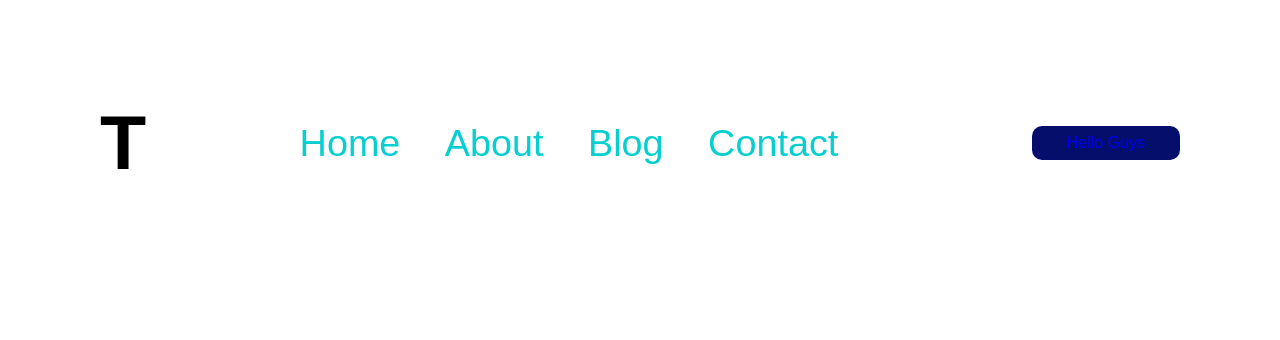
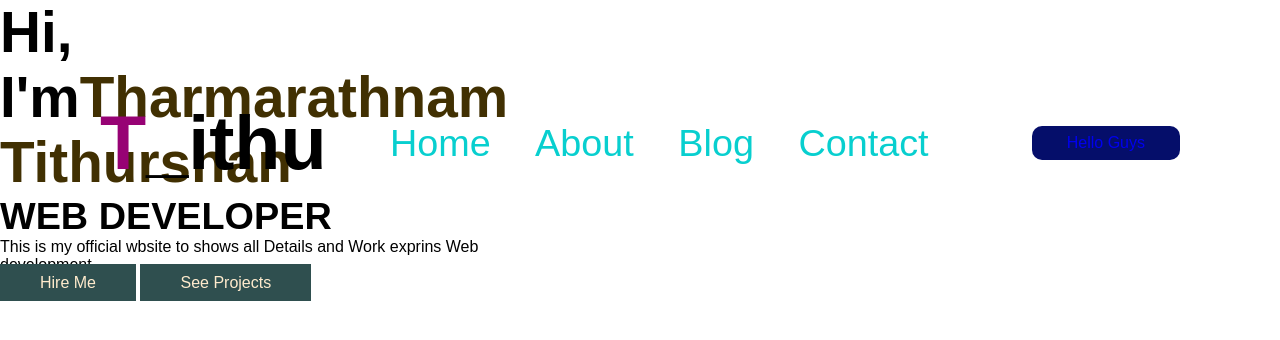
Before and after one commit to tithu001/t_ithu, a plain HTML site: page index.html in a window 1280 px wide. Drawn offline with Linux system fonts and the light colour scheme; a web font is replaced by a local one.

Commit message:
add index.html

```diff
--- a/index.html
+++ b/index.html
@@ -12,7 +12,7 @@
 <body>
 
     <header>
-        <h2 class="logo"><span>T</span></h2>
+        <h2 class="logo"><span>T</span>_ithu</h2>
         <nav class="navigation">
             <a href="#">Home</a>
             <a href="#">About</a>
@@ -22,6 +22,19 @@
         <a href="#" class="btn-talk">Hello Guys</a>
     </header>
 
+    <section class="Home">
+        <div class="content">
+            <h2>Hi, I'm<span>Tharmarathnam Tithurshan</span></h2>
+            <h4>WEB DEVELOPER</h4>
+            <p>This is my official wbsite to shows all Details and Work exprins Web development</p>
+            <div class="btn-group">
+                <a href="#">Hire Me</a>
+                <a href="#">See Projects</a>
+            </div>
+        </div>
+    </section>
+
+
 </body>
 
 </html>
--- a/style.css
+++ b/style.css
@@ -25,7 +25,9 @@ header {
     cursor: default;
 }
 
-
+.logo span {
+    color:rgb(151, 2, 116);
+}
 
 .navigation a {
     font-size: 1cm;
@@ -37,7 +39,7 @@ header {
 }
 
 .navigation a:hover {
-    color: rgb(158, 155, 157);
+    color: rgb(109, 43, 87);
 }
 
 .btn-talk {
@@ -55,3 +57,39 @@ header {
     color:black;
     background: transparent;
 }
+
+.home {
+    position: relative;
+    width: 100%;
+    height: 100vh;
+    background: url('001.jpg');
+    background-size: cover;
+    background-position: center;
+    display: flex;
+    align-items: center;
+    padding: 30px 100px;
+}
+
+.content {
+    max-width: 500px;
+    color: rgb(0, 0, 0);
+}
+
+.content h2 {
+    font-size: 1.5cm;
+}
+
+.content h2 span {
+    color: rgb(65, 48, 2);
+}
+
+.content h4 {
+    font-size: 1cm;
+}
+
+.btn-group a {
+    color: blanchedalmond;
+    text-decoration: none;
+    padding: 10px 40px;
+    background: darkslategray;
+}
```
